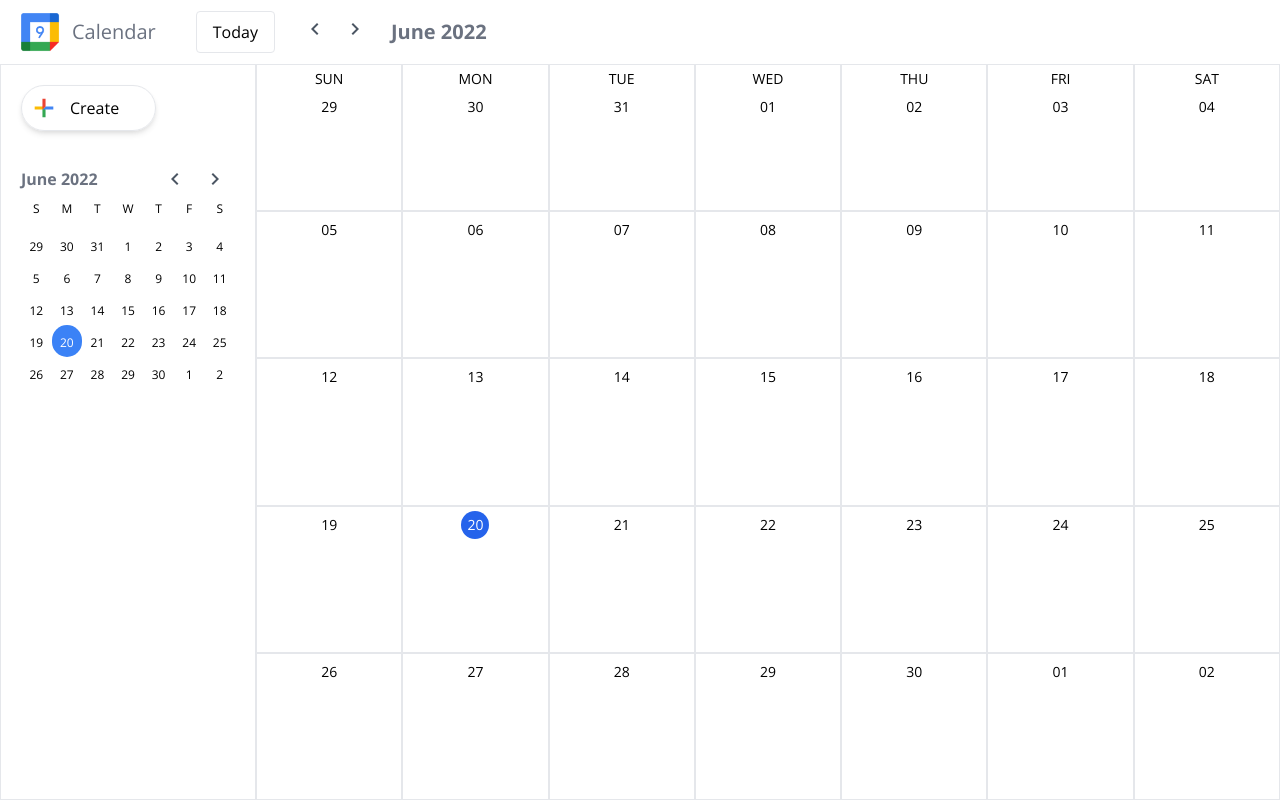
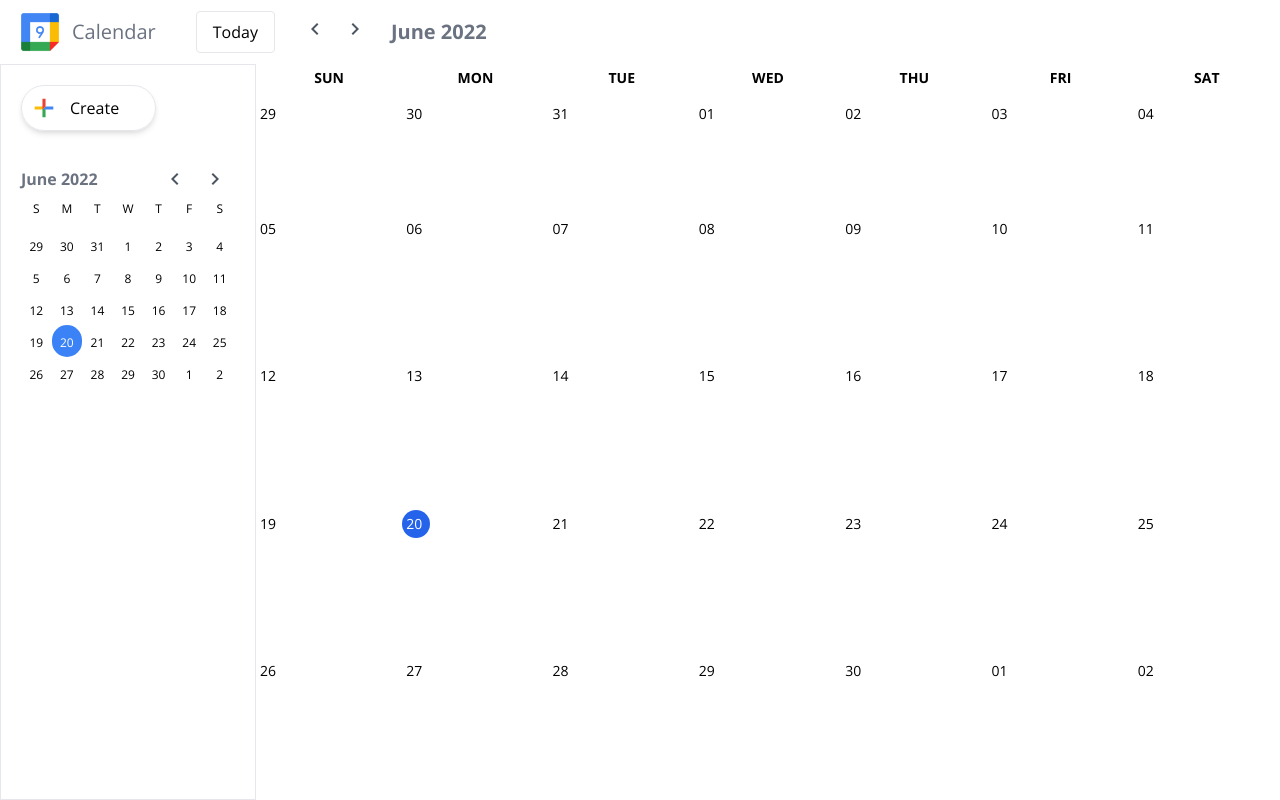
Before and after one commit to jonas-colas/Google-Calendar-React-Redux-Toolkit, a React (Create React App) app: page / in a window 1280 px wide. Built offline with nearby package versions, Linux system fonts and the light colour scheme.

Commit message:
overflow:scroll in each day box

```diff
--- a/src/components/Day.js
+++ b/src/components/Day.js
@@ -26,15 +26,19 @@ const Day = ({ day, rowIndex }) => {
   };
 
   return (
-    <div className="border border-gray-200 flex flex-col">
-      <header className="flex flex-col items-center">
+    <div className="border-x border-gray-200 flex flex-col h-24 min-h-full overflow-scroll">
+      <header className="border-y">
         {rowIndex === 0 && (
-          <p className="text-sm mt-1"> {day.format('ddd').toUpperCase()}</p>
+          <div className="flex flex-col items-center">
+            <p className="text-sm mt-1 mb-2 font-bold"> {day.format('ddd').toUpperCase()}</p>
+          </div>
         )}
-        <p className={`text-sm p-1 my-1 text-center ${getCurrentDayClass()}`}>
+      </header>
+      <div className="float-left">
+        <p className={`text-sm p-1 my-1 ${getCurrentDayClass()}`}>
           {day.format('DD')}
         </p>
-      </header>
+      </div>
       <div
         className="flex-1 cursor-pointer"
         onClick={() => {
@@ -46,7 +50,7 @@ const Day = ({ day, rowIndex }) => {
           <div
             key={i}
             // onClick={}
-            className={`bg-${ev.label}-200 p-1 mr-3 text-gray-600 text-sm rounded mb-1 truncate`}
+            className={`${ev.label.bg} p-1 mr-3 text-gray-600 text-sm rounded mb-1 truncate`}
           >
             {ev.title}
           </div>
--- a/src/components/EventModal.js
+++ b/src/components/EventModal.js
@@ -59,9 +59,9 @@ const EventModal = () => {
             <div className="flex gap-x-2">
                {labels.map((label, i) => (
                  <span
-                  key={i}
-                  onClick={() => setSelectedLabel(label)}
-                  className={`bg-${label}-500 w-6 h-6 rounded-full flex items-center justify-center cursor-pointer`}
+                 key={i}
+                 onClick={() => setSelectedLabel(label)}
+                  className={`${label.circle} w-6 h-6 rounded-full flex items-center justify-center cursor-pointer`}
                 >
                   {selectedLabel === label &&
                     <span className="material-icons-outlined text-white text-sm">check</span>
--- a/src/constants/labels.js
+++ b/src/constants/labels.js
@@ -1,9 +1,9 @@
 export const labels = [
-  'indigo',
-  'green',
-  'gray',
-  'red',
-  'purple',
-  'blue',
-  'yellow',
+  { circle: "bg-indigo-500", bg: "bg-indigo-200" },
+  { circle: "bg-green-500",  bg: "bg-green-200" },
+  { circle: "bg-gray-500",   bg: "bg-gray-200" },
+  { circle: "bg-red-500",    bg: "bg-red-200" },
+  { circle: "bg-purple-500", bg: "bg-purple-200" },
+  { circle: "bg-blue-500",   bg: "bg-blue-200" },
+  { circle: "bg-yellow-500", bg: "bg-yellow-200" },
 ];
```
